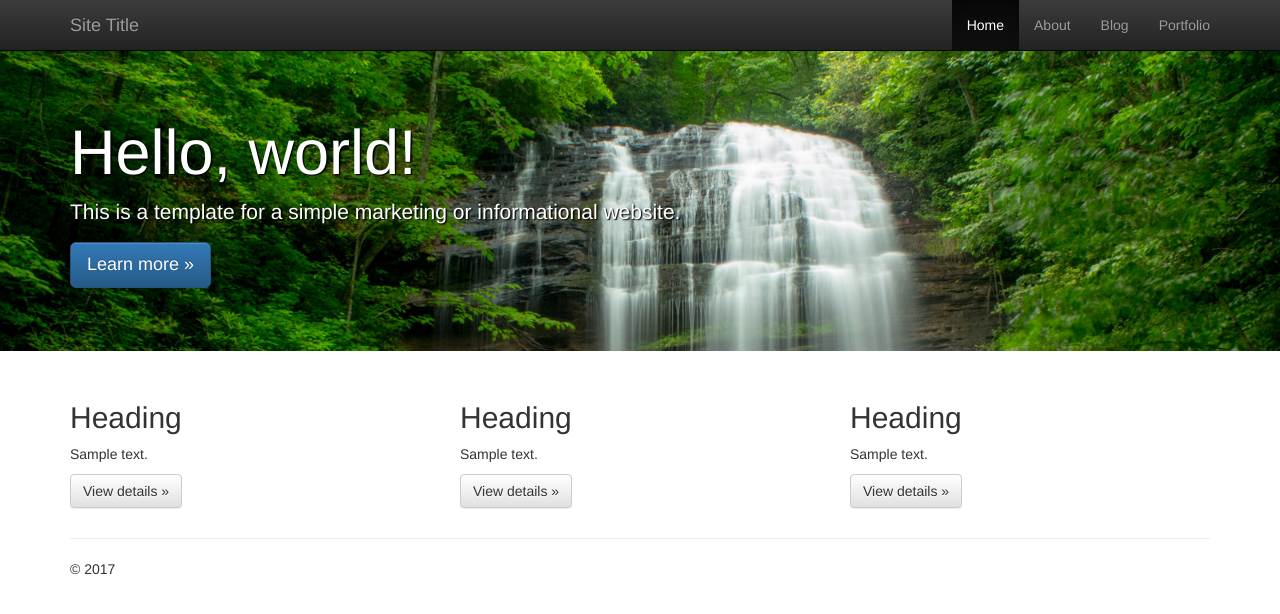
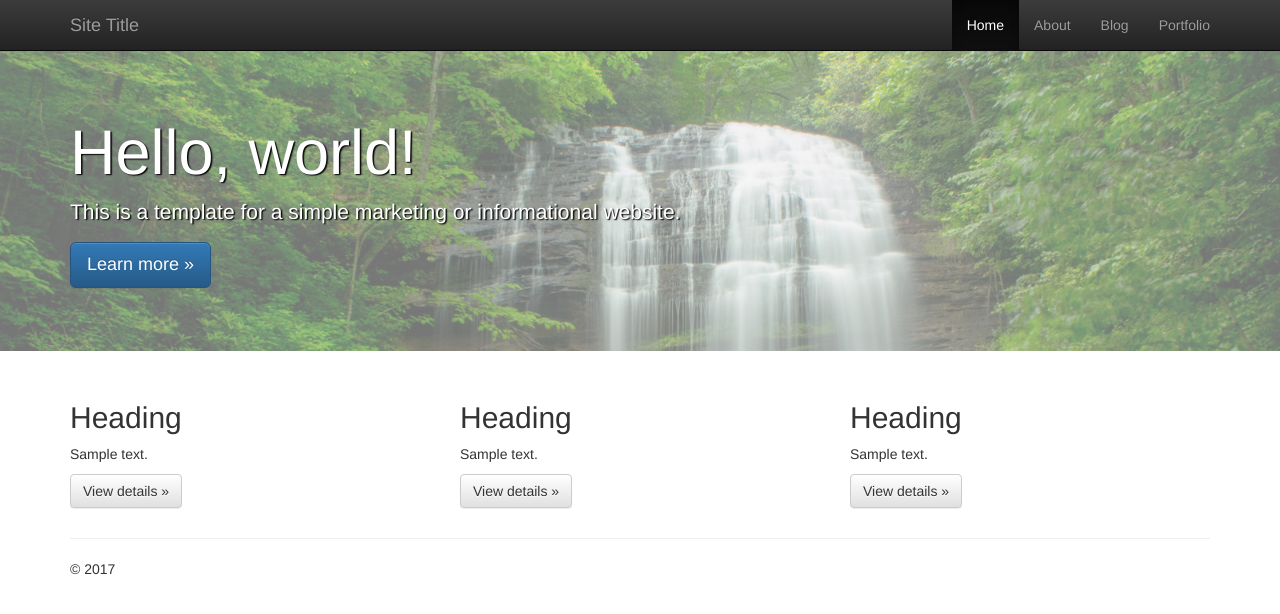
Before and after one commit to Darrius1121/initializr-bootstrap-site-template, a plain HTML site: page index.html in a window 1280 px wide. Drawn offline with nearby package versions, Linux system fonts and the light colour scheme.

Commit message:
Example of adding opacity to lighten the image using z-index.

```diff
--- a/css/main.css
+++ b/css/main.css
@@ -5,10 +5,27 @@
    ========================================================================== */
 
 .jumbotron {
+  position: relative;
+}
+
+.jumbotron .background-image {
   background-image: url("../img/waterfall-image-by-space-lizard-pearson-falls1-flickr.jpg");
   /* Image usage rights listed as Public Domain by photographer on Flickr: https://flic.kr/p/VqhuEw */
   background-repeat: no-repeat;
   background-size: cover;
+  height: 100%;
+  width: 100%;
+  opacity: 0.5;
+  position: absolute;
+  top: 0;
+  left: 0;
+  overflow: hidden;
+  z-index: 1;
+}
+
+.jumbotron .container {
   color: white;
   text-shadow: black 0.1em 0.1em 0.1em;
+  position: relative;
+  z-index: 2;
 }
--- a/index.html
+++ b/index.html
@@ -47,6 +47,7 @@
 
     <!-- Main jumbotron for a primary marketing message or call to action -->
     <div class="jumbotron">
+      <div class="background-image"></div>
       <div class="container">
         <h1>Hello, world!</h1>
         <p>This is a template for a simple marketing or informational website.</p>
```
